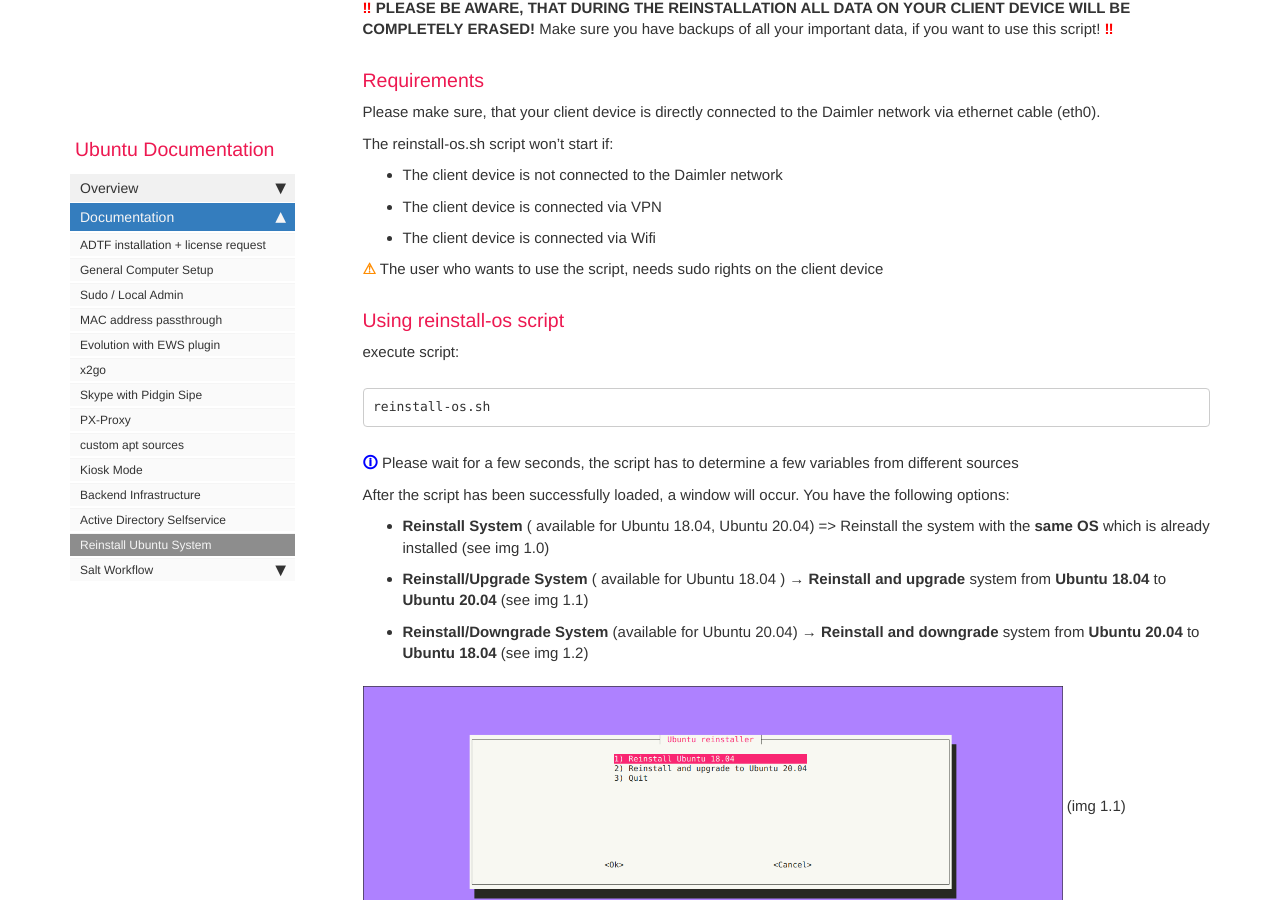
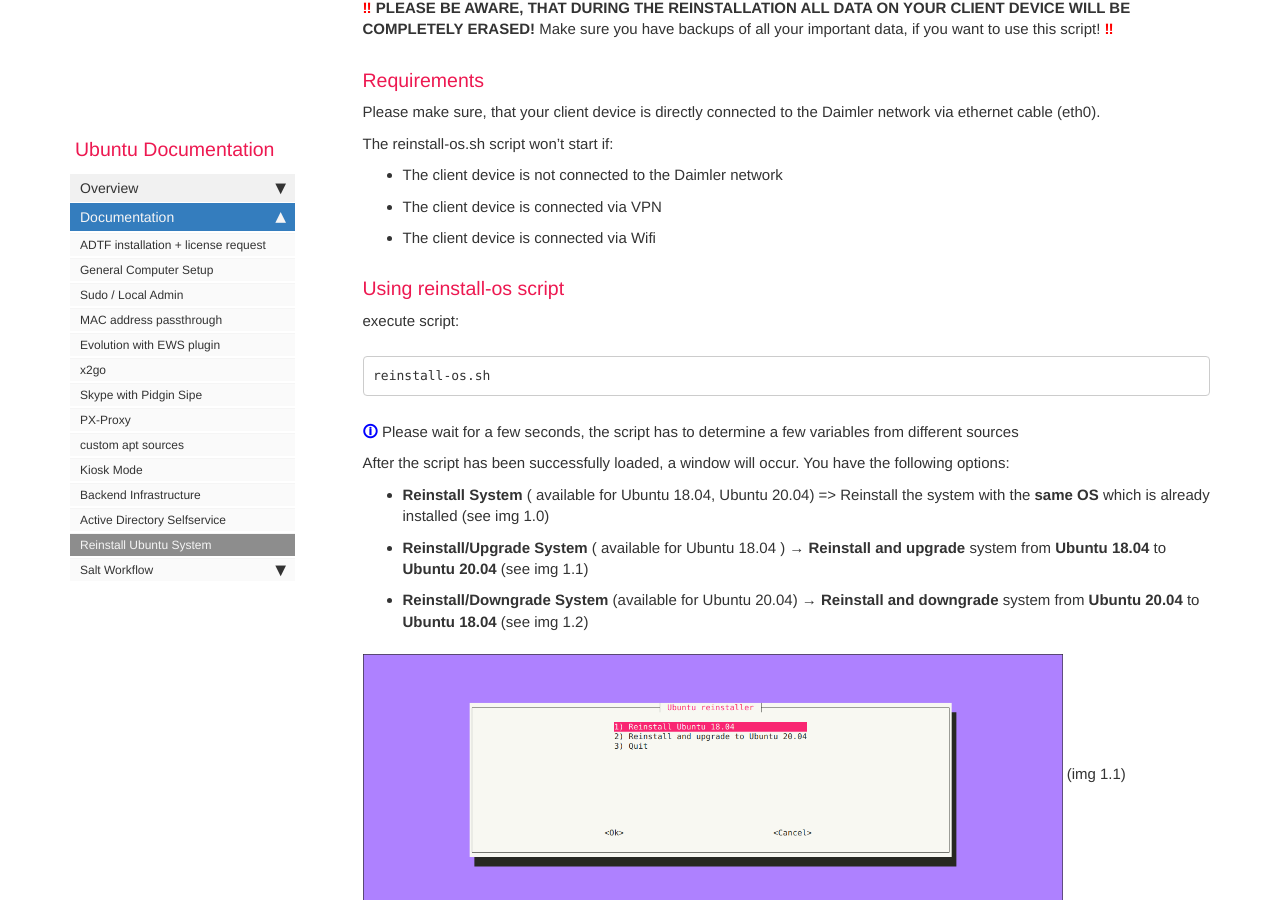
Before and after one commit to RajputPawan/Prometheus, a Jekyll site: the page built from pages/docs/reinstall-os.md, in a window 1280 px wide and 900 px high, scrolled down 432 px. Built offline with Jekyll 4.4.1, drawn with Linux system fonts in a browser that asks for light colours; comment, search, counter and statistics services are not loaded.

Commit message:
remove sudo requirement from reinstall.os doc as this is not needed anymore

````diff
--- a/pages/docs/reinstall-os.md
+++ b/pages/docs/reinstall-os.md
@@ -13,21 +13,17 @@ folder: docs
 
 Using the reinstall-os.sh script, makes it possible to reinstall, upgrade or downgrade the Ubuntu system which is installed on your client machine,without using a boot device and without Onsite support.
 
-
 **‼**{: style="color: red"} **PLEASE BE AWARE, THAT DURING THE REINSTALLATION ALL DATA ON YOUR CLIENT DEVICE WILL BE COMPLETELY ERASED!** Make sure you have backups of all your important data, if you want to use this script! **‼**{: style="color: red"}
-
 
 ### Requirements
 
 Please make sure, that your client device is directly connected to the Daimler network via ethernet cable (eth0).
 
 The reinstall-os.sh script won't start if:
+
 - The client device is not connected to the Daimler network
 - The client device is connected via VPN
 - The client device is connected via Wifi
-
-**⚠**{: style="color: darkorange"} The user who wants to use the script, needs sudo rights on the client device
-
 
 ### Using reinstall-os script
 
@@ -38,7 +34,6 @@ reinstall-os.sh
 ```
 
 **🛈**{: style="color: blue"} Please wait for a few seconds, the script has to determine a few variables from different sources
-
 
 After the script has been successfully loaded, a window will occur. You have the following options:
 
@@ -51,10 +46,8 @@ After the script has been successfully loaded, a window will occur. You have the
 ![reinstall-os](images/docs/reinstall-os/reinstall-os-1.png)
 (img 1.1)
 
-
 ![reinstall-os](images/docs/reinstall-os/reinstall-os-2.png)
 (img 1.2)
-
 
 After one of the above section was selected, a warning message will occur, which will inform you for the **last time**, that after continuing **ALL DATA WILL BE ERASED!** (see img 1.3)
 
@@ -65,14 +58,10 @@ By hitting **"OK"**, the client device will **reboot automatically** after a sho
 ![reinstall-os](images/docs/reinstall-os/reinstall-os-3.png)
 (img 1.3)
 
-
 **⚠**{: style="color: darkorange"} Please do not turn off your client device during the reinstallation. The system will reboot automatically!
-
 
 **🛈**{: style="color: blue"} During the reinstallation you will see the message **"Initial system configuration"** on the terminal display.
 
-
 After the client machine has been rebooted, the reinstallation will get started. After **approx. 1 hour**, you will receive a fresh installed system.
 
-
 **🛈**{: style="color: blue"} Please be aware that fetching certificates to your client devive could remain **apporx. 1 hour** after the installation.
````
